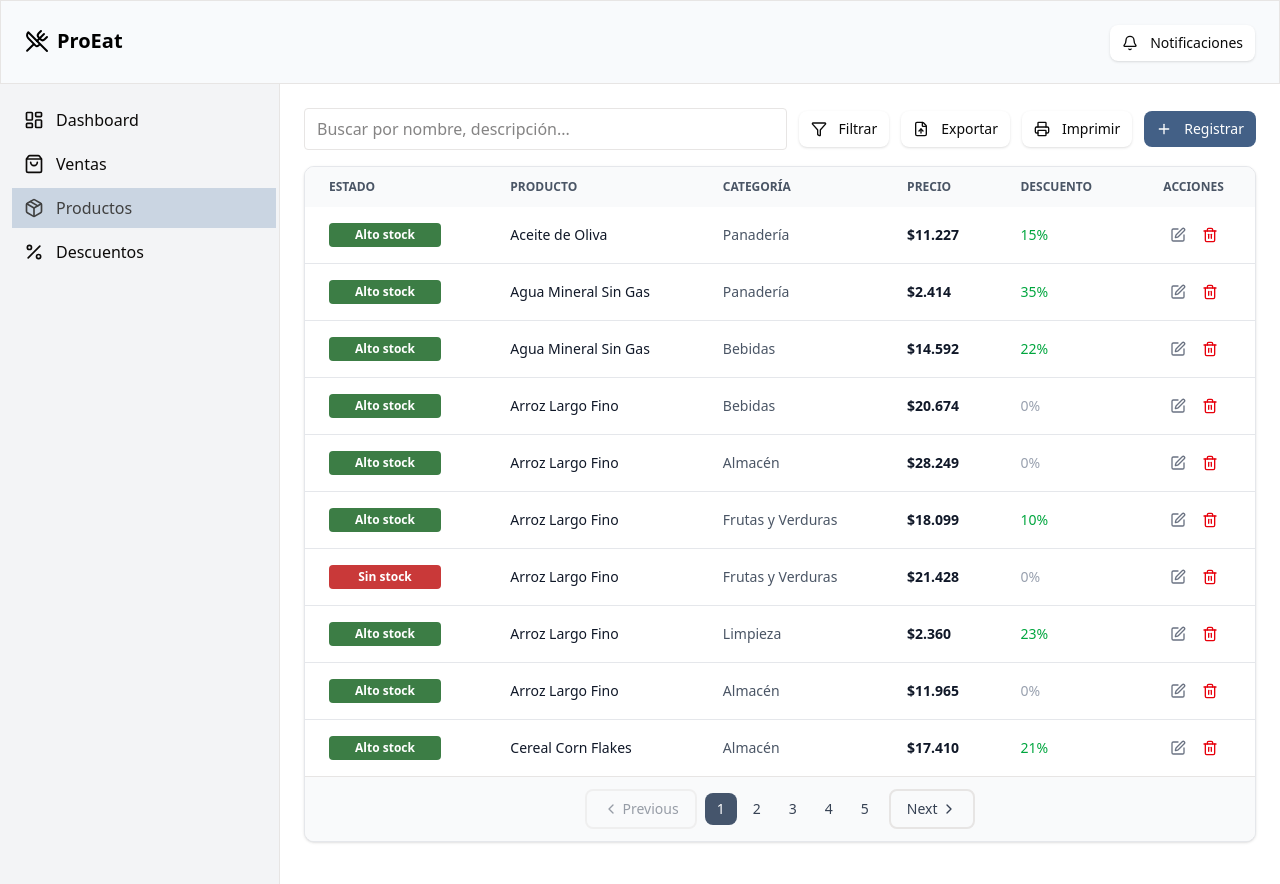
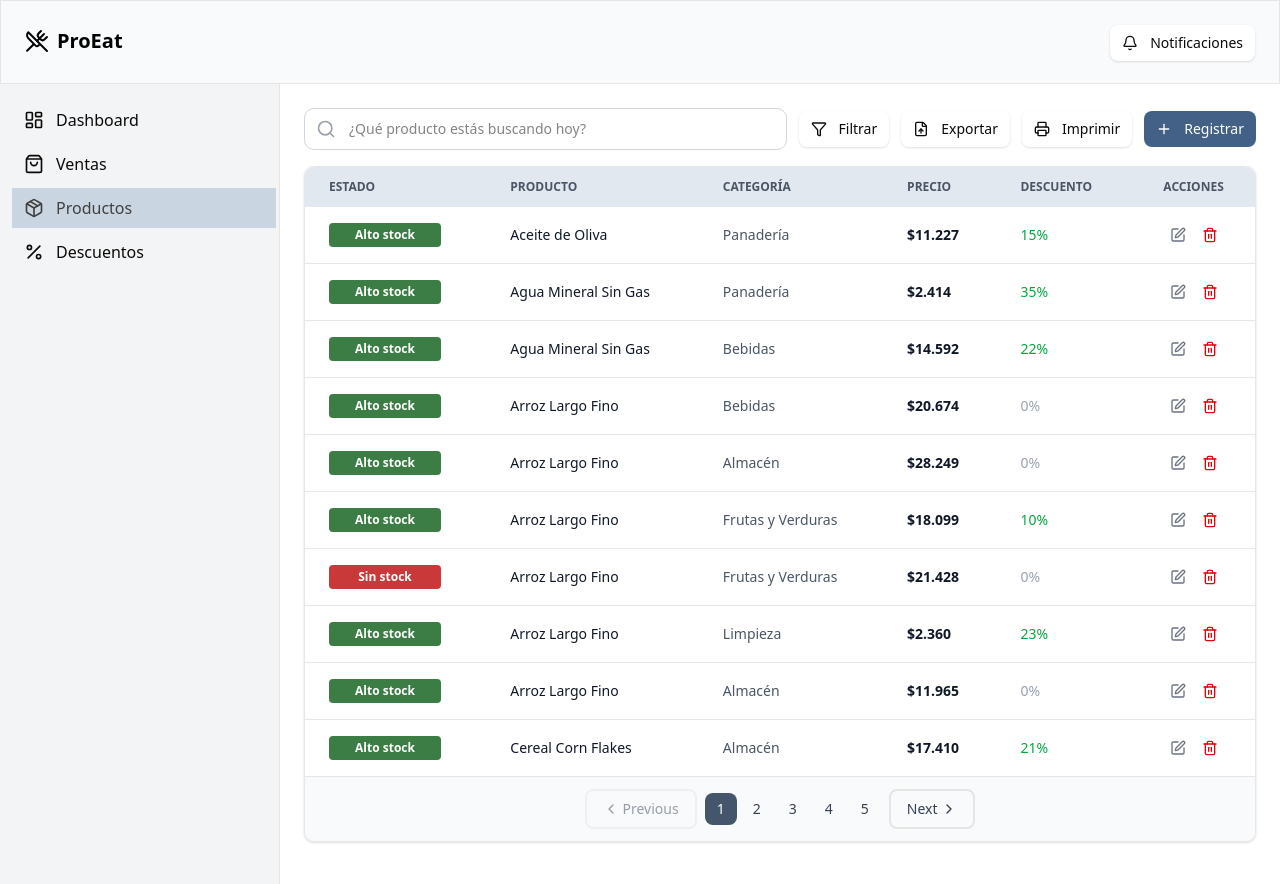
Before and after one commit to FooTalentGroup/Equipo3-noche-sp7, a React (Vite) app in the folder frontend/: page /products in a window 1280 px wide. Built offline with nearby package versions, Linux system fonts and the light colour scheme.

Commit message:
Fix: Refactorizacion de colores

```diff
--- a/frontend/src/features/products/components/ProductsTable.jsx
+++ b/frontend/src/features/products/components/ProductsTable.jsx
@@ -116,7 +116,7 @@ export const ProductsTable = ({ searchQuery = '', filters = {}, sort = 'name_asc
         <div className="bg-white rounded-lg shadow-sm border border-gray-200 overflow-hidden">
             <div className="overflow-x-auto">
                 <table className="w-full text-sm text-left">
-                    <thead className="text-xs uppercase bg-gray-50 text-gray-600">
+                    <thead className="text-xs uppercase bg-slate-200 text-gray-600">
                     <tr>
                         <th className="px-6 py-3">Estado</th>
                         <th className="px-6 py-3">Producto</th>
--- a/frontend/src/features/products/components/filters/ProductsFiltersBar.jsx
+++ b/frontend/src/features/products/components/filters/ProductsFiltersBar.jsx
@@ -1,17 +1,19 @@
-import {FileUp, Filter, Funnel, Plus, Printer} from 'lucide-react';
+import {FileUp, Filter, Funnel, Plus, Printer, Search} from 'lucide-react';
 import React from 'react';
 import {Button} from "@/shared/components/ui/button.jsx";
 
 export function ProductsFiltersBar({ searchQuery, onSearchChange, onToggleFilters }) {
     return (
         <div className="flex gap-3 items-center mb-4">
-            <div className="flex-1">
+            <div className="relative flex-1 max-w-2xl">
+                <Search className="absolute left-3 top-1/2 -translate-y-1/2 h-5 w-5 text-gray-400" />
                 <input
+                    type="text"
                     aria-label="Buscar productos"
                     value={searchQuery}
                     onChange={(e) => onSearchChange(e.target.value)}
-                    placeholder="Buscar por nombre, descripción..."
-                    className="w-full border rounded px-3 py-2"
+                    placeholder="¿Qué producto estás buscando hoy?"
+                    className="wnput w-full border border-gray-300 rounded-lg pl-11 pr-4 py-2.5 text-sm focus:outline-none focus:ring-2 focus:ring-gray-400 focus:border-transparent transition"
                 />
             </div>
 
```
